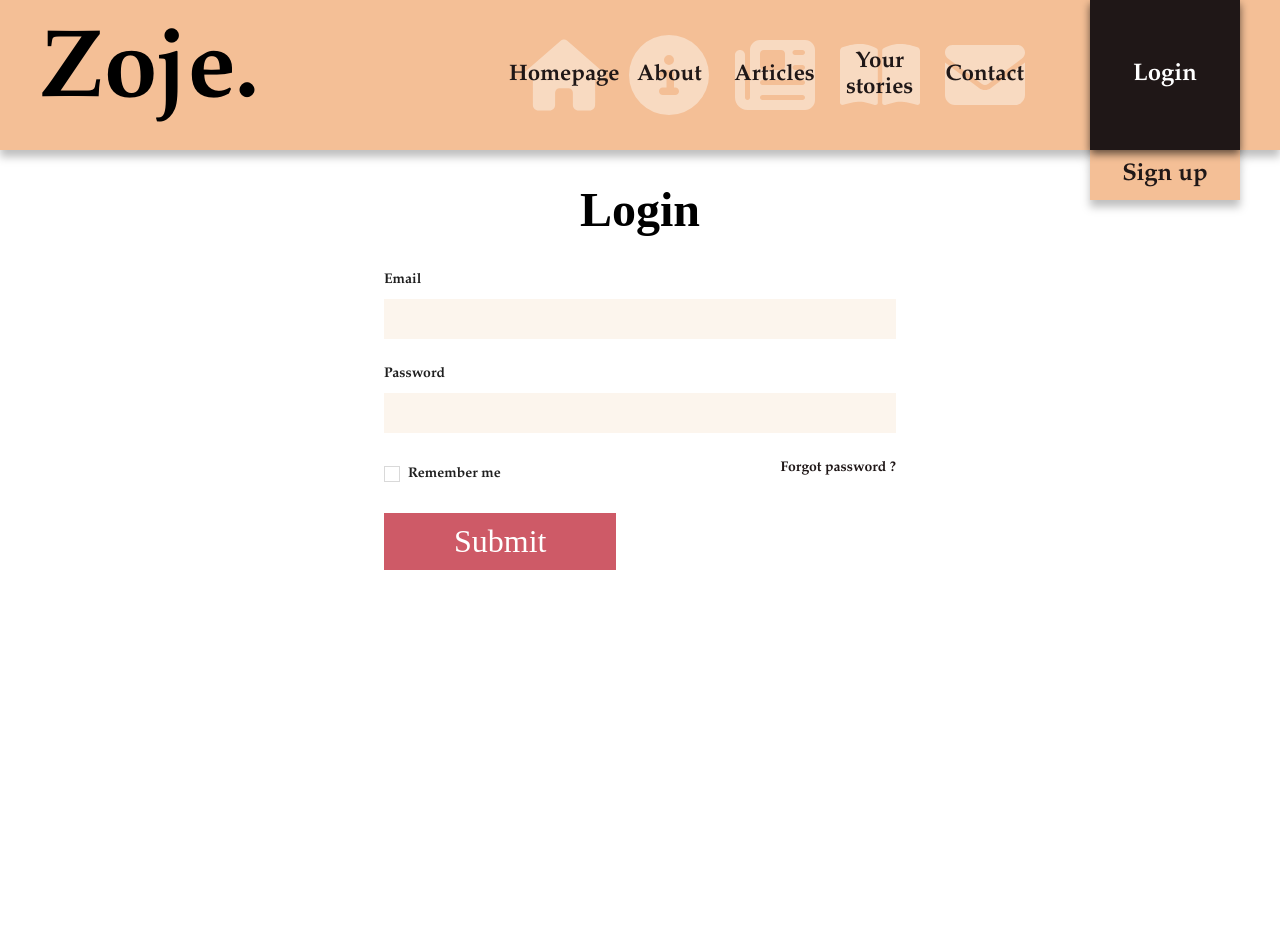
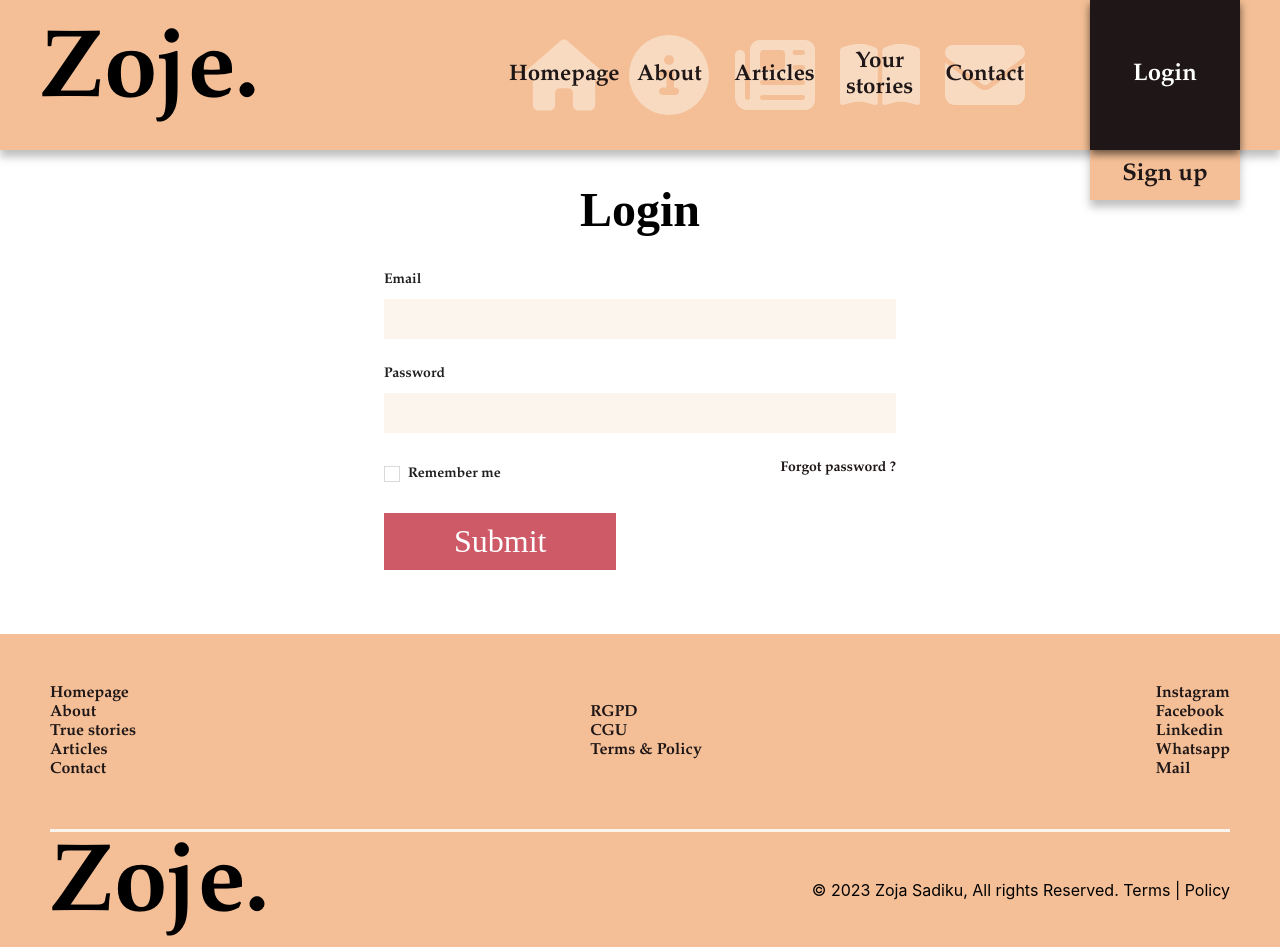
Before and after one commit to ArditMDS/Zoja, a React (Create React App) app: page /login in a window 1280 px wide. Before the commit the page ends 800 px from the top, so only its background shows below. Built offline with nearby package versions, Linux system fonts and the light colour scheme.

Commit message:
footer finished

```diff
--- /dev/null
+++ b/src/components/atoms/SeparateLine/style.js
@@ -0,0 +1,8 @@
+import styled from "styled-components";
+
+export const CustomSeparateLine = styled.div `
+  background-color: ${(props) => (props.color)};
+  width: ${(props) => (props.width)}%;
+  height: 3px;
+  margin: 50px 0 0px 0;
+`
--- a/src/components/atoms/TitleName/style.js
+++ b/src/components/atoms/TitleName/style.js
@@ -4,5 +4,5 @@ export const TitleNameStyle = styled.p `
   font-family: Garamond;
   font-size: 96px;
   font-weight: bold;
-  margin-right: 200px;
+  margin: 0 200px 0 0;
 `
--- /dev/null
+++ b/src/components/organisms/Footer/index.js
@@ -0,0 +1,45 @@
+import React from "react";
+import {themes} from "../../../styles/themes";
+import {CustomNormalLink} from "../../../styles/global";
+import {CustomFooter, FooterContainerLinks, FooterContainerLinkSection} from "./style";
+import TitleName from "../../atoms/TitleName";
+import {CustomSeparateLine} from "../../atoms/SeparateLine/style";
+
+function Footer() {
+    return (
+        <CustomFooter>
+            <main>
+                <FooterContainerLinkSection>
+                    <FooterContainerLinks>
+                        <CustomNormalLink color={themes.color.secondary.classic} to="test">Homepage</CustomNormalLink>
+                        <CustomNormalLink color={themes.color.secondary.classic} to="test">About</CustomNormalLink>
+                        <CustomNormalLink color={themes.color.secondary.classic} to="test">True stories</CustomNormalLink>
+                        <CustomNormalLink color={themes.color.secondary.classic} to="test">Articles</CustomNormalLink>
+                        <CustomNormalLink color={themes.color.secondary.classic} to="test">Contact</CustomNormalLink>
+                    </FooterContainerLinks>
+                    <FooterContainerLinks>
+                        <CustomNormalLink color={themes.color.secondary.classic} to="test">RGPD</CustomNormalLink>
+                        <CustomNormalLink color={themes.color.secondary.classic} to="test">CGU</CustomNormalLink>
+                        <CustomNormalLink color={themes.color.secondary.classic} to="test">Terms & Policy</CustomNormalLink>
+                    </FooterContainerLinks>
+                    <FooterContainerLinks>
+                        <CustomNormalLink color={themes.color.secondary.classic} to="test">Instagram</CustomNormalLink>
+                        <CustomNormalLink color={themes.color.secondary.classic} to="test">Facebook</CustomNormalLink>
+                        <CustomNormalLink color={themes.color.secondary.classic} to="test">Linkedin</CustomNormalLink>
+                        <CustomNormalLink color={themes.color.secondary.classic} to="test">Whatsapp</CustomNormalLink>
+                        <CustomNormalLink color={themes.color.secondary.classic} to="test">Mail</CustomNormalLink>
+                    </FooterContainerLinks>
+                </FooterContainerLinkSection>
+
+                <CustomSeparateLine color={themes.color.primary.light} width={100}/>
+
+                <FooterContainerLinkSection>
+                    <TitleName footer={50}></TitleName>
+                    <p>© 2023 Zoja Sadiku, All rights Reserved. Terms | Policy</p>
+                </FooterContainerLinkSection>
+            </main>
+        </CustomFooter>
+    )
+}
+
+export default Footer
--- /dev/null
+++ b/src/components/organisms/Footer/style.js
@@ -0,0 +1,19 @@
+import styled from "styled-components";
+import {themes} from "../../../styles/themes";
+
+export const CustomFooter = styled.footer `
+  background-color: ${themes.color.primary.classic};
+  padding: 50px 50px 0 50px;
+  margin-top: 40px;
+`
+
+export const FooterContainerLinkSection = styled.section `
+  display: flex;
+  justify-content: space-between;
+  align-items: center;
+`
+
+export const FooterContainerLinks = styled.div `
+  display: flex;
+  flex-direction: column;
+`
--- a/src/components/organisms/NavBar/index.js
+++ b/src/components/organisms/NavBar/index.js
@@ -1,8 +1,10 @@
 import React from "react";
+import {faBookOpen, faEnvelope, faHouse, faInfoCircle, faNewspaper} from "@fortawesome/free-solid-svg-icons";
+
 import {NavBarStyle} from "./style";
+import {themes} from "../../../styles/themes";
+
 import MixLinkIcon from "../../molecules/MixLinkIcon";
-import {faBookOpen, faEnvelope, faHouse, faInfoCircle, faNewspaper} from "@fortawesome/free-solid-svg-icons";
-import {themes} from "../../../styles/themes";
 import TitleName from "../../atoms/TitleName";
 import CustomLogin from "../../atoms/CustomLogin";
 
--- a/src/pages/LoginForm/index.js
+++ b/src/pages/LoginForm/index.js
@@ -10,11 +10,13 @@ import {
     CustomSubmitButton
 } from "../../styles/global";
 import {ContainerForm, ContainerFormCheck} from "./style";
+import Footer from "../../components/organisms/Footer";
+import {themes} from "../../styles/themes";
 
 function LoginForm() {
     return (
         <div>
-            <NavBar></NavBar>
+            <NavBar/>
             <MainTitle>Login</MainTitle>
             <ContainerForm>
                 <CustomForm layout="vertical">
@@ -30,7 +32,7 @@ function LoginForm() {
                                 <CustomCheckbox>Remember me</CustomCheckbox>
                             </CustomFormItem>
                         </CustomFormItem>
-                        <CustomNormalLink to="forgotten-password">
+                        <CustomNormalLink color={themes.color.secondary.classic} to="forgotten-password">
                             Forgot password ?
                         </CustomNormalLink>
                     </ContainerFormCheck>
@@ -41,6 +43,7 @@ function LoginForm() {
                     </CustomFormItem>
                 </CustomForm>
             </ContainerForm>
+            <Footer/>
         </div>
     )
 }
--- a/src/styles/global.js
+++ b/src/styles/global.js
@@ -33,6 +33,7 @@ export const CustomNormalLink = styled(Link) `
   color: ${themes.color.secondary.classic};
   font-family: Garamond;
   font-weight: bold;
+  text-decoration: none;
 `
 
 export const CustomSubmitButton = styled.button `
```
Also changed, not shown: src/components/atoms/SeparateLine/index.js (added, +10 -0 lines), src/components/molecules/MixLinkIcon/style.js (line endings or trailing spaces).
